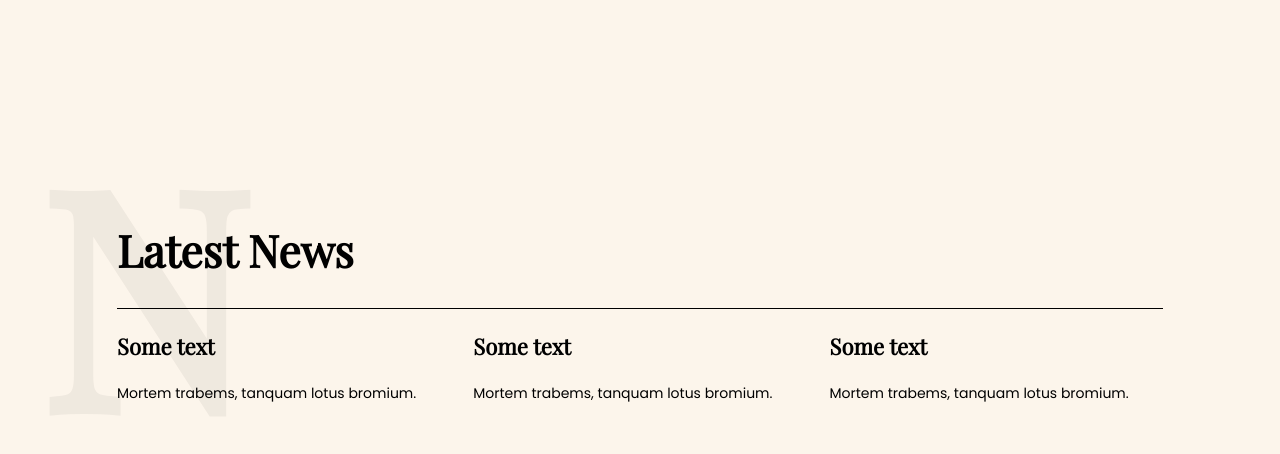
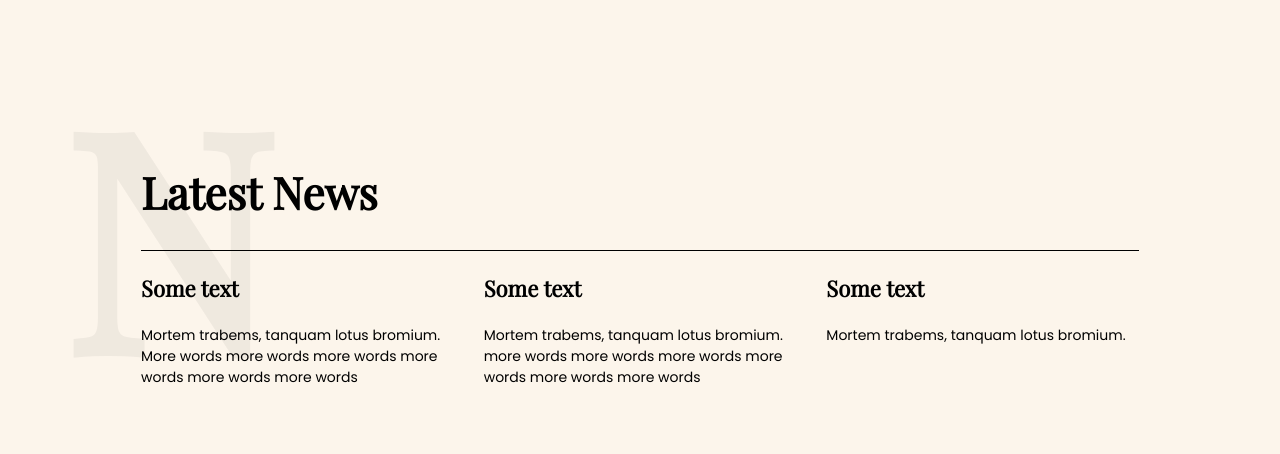
Before and after one commit to fcolanderos/css-tutorial, a plain HTML site: page src/index.html in a window 1280 px wide. Drawn offline with nearby package versions, Linux system fonts and the light colour scheme.

Commit message:
responsive news article module

```diff
--- a/src/index.html
+++ b/src/index.html
@@ -12,15 +12,16 @@
 </head>
 <body>
     <main>
+
         <h1 class="mainhead">Latest News</h1>
         <section>
-            <article>
+            <article class="first">
                 <h1>Some text</h1>
-                <p>Mortem trabems, tanquam lotus bromium.</p>
+                <p>Mortem trabems, tanquam lotus bromium. More words more words more words more words more words more words </p>
             </article>
             <article>
                 <h1>Some text</h1>
-                <p>Mortem trabems, tanquam lotus bromium.</p>
+                <p>Mortem trabems, tanquam lotus bromium. more words more words more words more words more words more words </p>
             </article>
             <article>
                 <h1>Some text</h1>
--- a/src/main.css
+++ b/src/main.css
@@ -14,7 +14,7 @@ h1 {
 
 h1.mainhead {
     font-size: 4.4rem;
-    margin-top: 5em;
+    margin-top: 2em;
     position: relative;
 }
 
@@ -29,11 +29,14 @@ h1.mainhead::before {
 
 main {
     margin: 5em;
+    max-width: 1200px;
+    padding: 2.4em;
+
 }
 
 section {
     display: flex;
-    gap: 5.7em;
+    flex-direction: column;
     border-top: 1px solid black;
 }
 
@@ -44,3 +47,26 @@ section h1 {
 p {
     font-size: 1.4rem;
 }
+
+@media screen and (min-width: 600px) {
+    section {
+        flex-direction: row;
+        flex-wrap: wrap;
+        gap: 3em;
+    }
+
+    article {
+        flex: 1;
+    }
+
+    .first {
+        flex-basis: 100%;
+    }
+}
+
+@media screen and (min-width: 900px) {
+
+    .first {
+        flex-basis: 0;
+    }
+}
```
